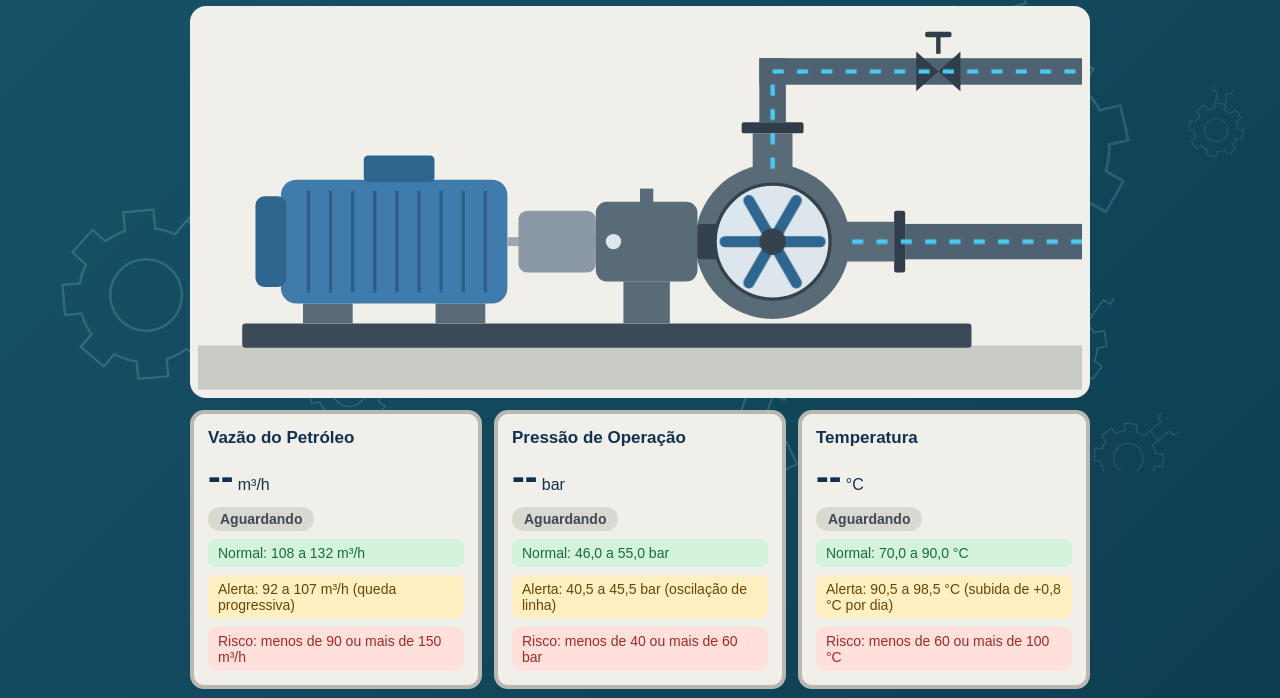
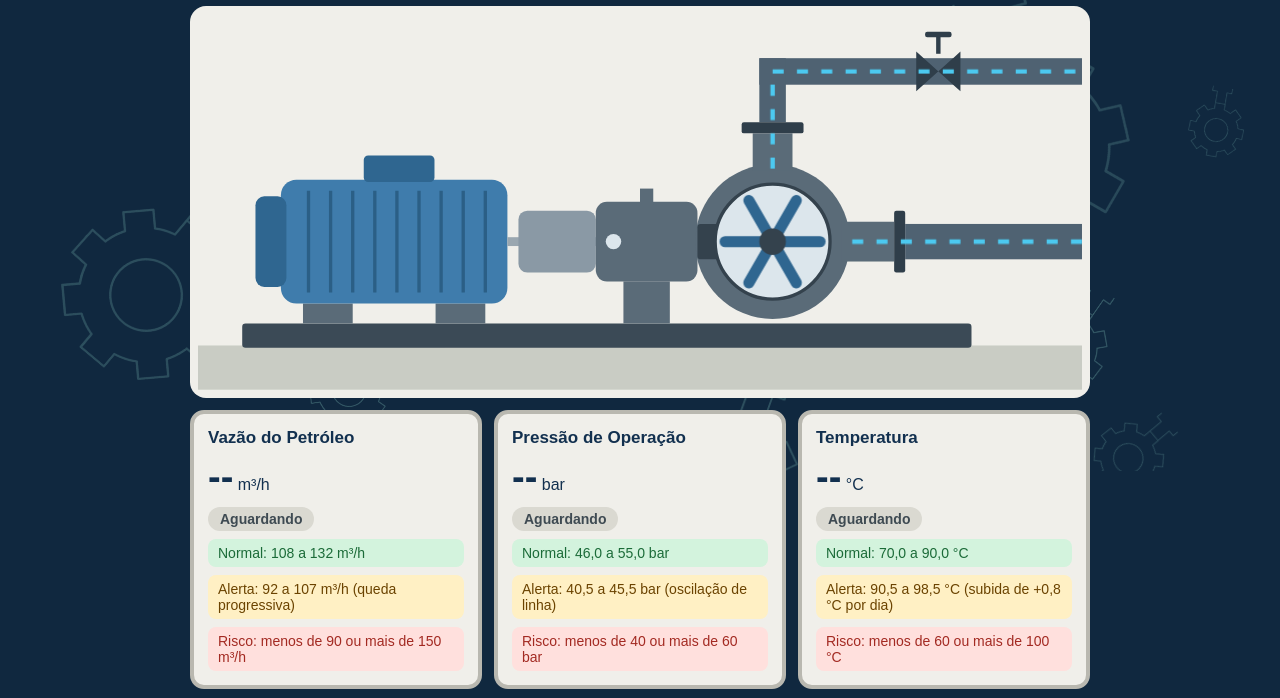
Before and after one commit to SantDevX/IbmecJR-Projeto26.2-EmpresaA, a plain HTML site: page Protótipo-Máquina-Centrífuga-API610/inicio.html in a window 1280 px wide. Shown: the part 329-1027 px from the top of the page. Drawn offline with Linux system fonts and the light colour scheme.

Commit message:
alteração do background

```diff
--- a/Protótipo-Máquina-Centrífuga-API610/style.css
+++ b/Protótipo-Máquina-Centrífuga-API610/style.css
@@ -4,7 +4,7 @@
   /* O atributo "hidden" esconde um elemento. */
   [hidden] { display: none; }
 
-  body { background-color: #12485C; background-image: linear-gradient(135deg, #17566B, #0E3A4F); color: #FFFFFF; font-family: Arial, Helvetica, sans-serif; padding: 0; margin: 0; }
+  body { background-color: #12485C; background-image: linear-gradient(135deg, #10283F, #10283F); color: #FFFFFF; font-family: Arial, Helvetica, sans-serif; padding: 0; margin: 0; }
   .cabecalho { background: #F5F4EF; border-bottom: 4px solid #1D908F; padding: 10px 24px; }
   .cabecalho img { display: block; width: 170px; max-width: 100%; height: auto; }
   .cabecalho h1 { margin: 6px 0 0 0; font-size: 17px; line-height: 1.1; letter-spacing: 0.5px; color: #153049; }
```
